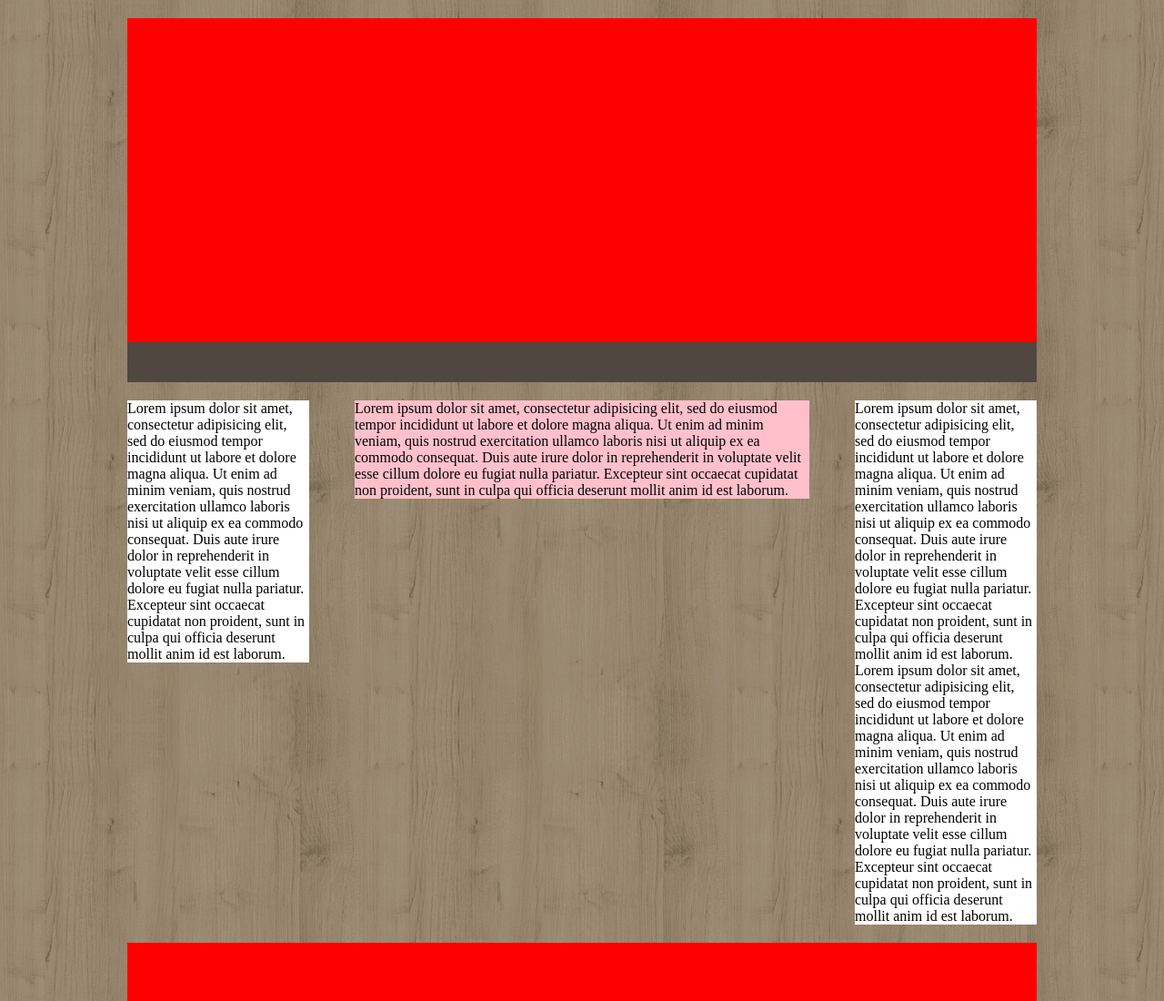
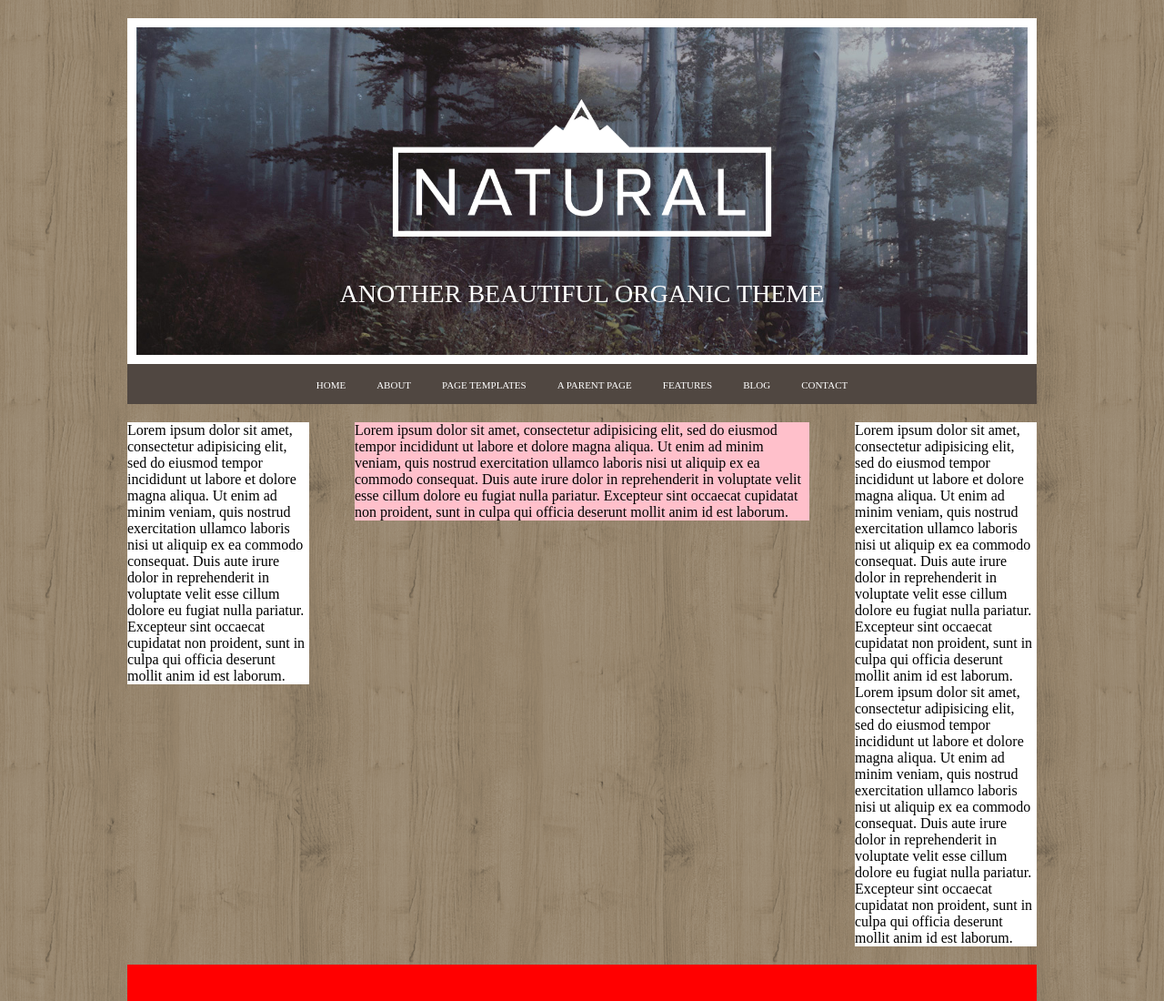
Before and after one commit to lorismatteri/htmlcss-wp, a plain HTML site: page index.html in a window 1280 px wide. Shown: the top 1100 px of the page at 91% size. Drawn offline with Linux system fonts and the light colour scheme.

Commit message:
Header e Navbar
Sistemato header sito con navbar al suo interno.

```diff
--- a/css/style.css
+++ b/css/style.css
@@ -28,9 +28,35 @@ body {
 
 /* SEZIONE HEADER */
 header {
-  height: 400px;
-  background: red;
   position: relative;
+  text-align: center;
+  text-transform: uppercase;
+  color: white;
+}
+
+.header_top h1 {
+  font-size: 28px;
+  font-weight: 400;
+}
+
+.header_top {
+  position: relative;
+  height: 380px;
+  border: 10px solid white;
+  background-image: url('../img/header_bg.jpg');
+  background-size: cover;
+}
+
+.header_logo {
+  width: 100%;
+  position: absolute;
+  top: 50%;
+  left: 50%;
+  transform: translate(-50%, -50%);
+}
+
+.header_logo img {
+  width: 50%;
 }
 
 /* SEZIONE NAVBAR */
@@ -38,9 +64,36 @@ nav {
   width: 100%;
   height: 44px;
   background: #504741;
-  position: absolute;
+  /* position: absolute;
   bottom: 0;
-  left: 0;
+  left: 0; */
+}
+
+.navbar ul {
+  list-style: none;
+}
+
+.menu li {
+  display: inline-block;
+  padding: 0 10px;
+  line-height: 44px;
+}
+
+.menu li a {
+  display: inline-block;
+  text-decoration: none;
+  color: white;
+  font-size: 11px;
+  font-weight: lighter;
+  padding: 0 5px;
+}
+
+.menu li:hover {
+  background: lightgrey;
+}
+
+.menu li a:hover {
+  text-decoration: underline;
 }
 
 /* SEZIONE MAIN */
--- a/index.html
+++ b/index.html
@@ -3,6 +3,7 @@
   <head>
     <meta charset="utf-8">
     <title>WP Layout</title>
+    <script src="https://kit.fontawesome.com/4bbe099359.js" crossorigin="anonymous"></script>
     <link rel="stylesheet" href="css/style.css">
   </head>
   <body>
@@ -10,9 +11,23 @@
 
       <!-- TESTATA SITO -->
       <header class="mt_20 mb_20">
+        <div class="header_top">
+          <div class="header_logo">
+            <img src="img/logo.png" alt="logo">
+            <h1 class="page_title">Another beautiful organic theme</h1>
+          </div>
 
+        </div>
         <nav class="navbar">
-
+          <ul class="menu">
+            <li><a href="">Home</a></li>
+            <li><a href="">About</a></li>
+            <li><a href="">Page Templates</a></li>
+            <li><a href="">A parent page</a></li>
+            <li><a href="">Features</a></li>
+            <li><a href="">Blog</a></li>
+            <li><a href="">Contact</a></li>
+          </ul>
         </nav>
       </header>
       <!-- /FINE TESTATA SITO-->
```
